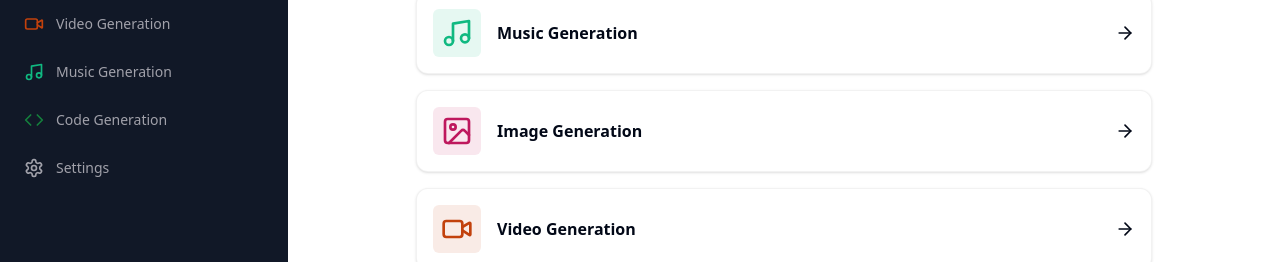
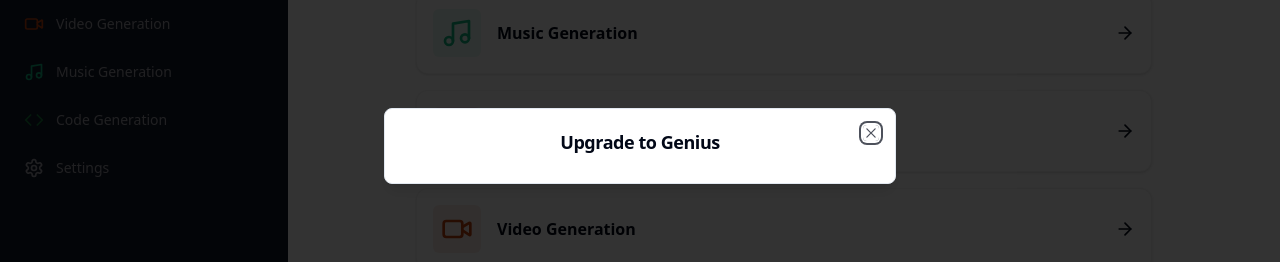
Before and after one commit to mutaremalcolm/saas-ai-platform-with-chat-gpt-integration, a Next.js app: page /dashboard in a window 1280 px wide. Shown: the part 254-516 px from the top of the page. Built offline with nearby package versions, Linux system fonts and the light colour scheme; no server answers.

Commit message:
feat: added dialog component from shadcn, to prompt users to upgrade to premium

```diff
--- a/app/(dashboard)/layout.tsx
+++ b/app/(dashboard)/layout.tsx
@@ -13,7 +13,7 @@
   return (
     <div className="h-full relative">
       <div className="hidden h-full md:flex md:w-72 md:flex-col
-      md:fixed md:inset-y-0 z-[80] bg-gray-900">
+      md:fixed md:inset-y-0 bg-gray-900">
        <Sidebar apiLimitCount={apiLimitCount}/>
       </div>
       <main className="md:pl-72">
--- a/app/layout.tsx
+++ b/app/layout.tsx
@@ -2,6 +2,7 @@
 import localFont from "next/font/local";
 import "./globals.css";
 import { ClerkProvider } from "@clerk/nextjs";
+import { ModalProvider } from "@/components/modal-provider";
 
 const geistSans = localFont({
   src: "./fonts/GeistVF.woff",
@@ -30,6 +31,7 @@
         <body
           className={`${geistSans.variable} ${geistMono.variable} antialiased`}
         >
+          <ModalProvider />
           {children}
         </body>
       </html>
--- a/components/pro-modal.tsx
+++ b/components/pro-modal.tsx
@@ -1,9 +1,27 @@
 "use client";
 
+import { useProModal } from "@/hooks/use-pro-modal";
+import {
+    Dialog,
+    DialogContent,
+    DialogTitle,
+    DialogHeader
+} from "./ui/dialog";
+
 export const ProModal = () => {
+    const proModal = useProModal();
+
     return (
         <div>
-            Pro Modal
+            <Dialog open={proModal.isOpen} onOpenChange={proModal.onClose}>
+                <DialogContent>
+                    <DialogHeader>
+                        <DialogTitle className="flex justify-center items-center flex-col gap-y-4 pb-2">
+                            Upgrade to Genius
+                        </DialogTitle>
+                    </DialogHeader>
+                </DialogContent>
+            </Dialog>
         </div>
     )
 }
--- /dev/null
+++ b/components/ui/dialog.tsx
@@ -0,0 +1,122 @@
+"use client"
+
+import * as React from "react"
+import * as DialogPrimitive from "@radix-ui/react-dialog"
+import { Cross2Icon } from "@radix-ui/react-icons"
+
+import { cn } from "@/lib/utils"
+
+const Dialog = DialogPrimitive.Root
+
+const DialogTrigger = DialogPrimitive.Trigger
+
+const DialogPortal = DialogPrimitive.Portal
+
+const DialogClose = DialogPrimitive.Close
+
+const DialogOverlay = React.forwardRef<
+  React.ElementRef<typeof DialogPrimitive.Overlay>,
+  React.ComponentPropsWithoutRef<typeof DialogPrimitive.Overlay>
+>(({ className, ...props }, ref) => (
+  <DialogPrimitive.Overlay
+    ref={ref}
+    className={cn(
+      "fixed inset-0 z-50 bg-black/80  data-[state=open]:animate-in data-[state=closed]:animate-out data-[state=closed]:fade-out-0 data-[state=open]:fade-in-0",
+      className
+    )}
+    {...props}
+  />
+))
+DialogOverlay.displayName = DialogPrimitive.Overlay.displayName
+
+const DialogContent = React.forwardRef<
+  React.ElementRef<typeof DialogPrimitive.Content>,
+  React.ComponentPropsWithoutRef<typeof DialogPrimitive.Content>
+>(({ className, children, ...props }, ref) => (
+  <DialogPortal>
+    <DialogOverlay />
+    <DialogPrimitive.Content
+      ref={ref}
+      className={cn(
+        "fixed left-[50%] top-[50%] z-50 grid w-full max-w-lg translate-x-[-50%] translate-y-[-50%] gap-4 border bg-background p-6 shadow-lg duration-200 data-[state=open]:animate-in data-[state=closed]:animate-out data-[state=closed]:fade-out-0 data-[state=open]:fade-in-0 data-[state=closed]:zoom-out-95 data-[state=open]:zoom-in-95 data-[state=closed]:slide-out-to-left-1/2 data-[state=closed]:slide-out-to-top-[48%] data-[state=open]:slide-in-from-left-1/2 data-[state=open]:slide-in-from-top-[48%] sm:rounded-lg",
+        className
+      )}
+      {...props}
+    >
+      {children}
+      <DialogPrimitive.Close className="absolute right-4 top-4 rounded-sm opacity-70 ring-offset-background transition-opacity hover:opacity-100 focus:outline-none focus:ring-2 focus:ring-ring focus:ring-offset-2 disabled:pointer-events-none data-[state=open]:bg-accent data-[state=open]:text-muted-foreground">
+        <Cross2Icon className="h-4 w-4" />
+        <span className="sr-only">Close</span>
+      </DialogPrimitive.Close>
+    </DialogPrimitive.Content>
+  </DialogPortal>
+))
+DialogContent.displayName = DialogPrimitive.Content.displayName
+
+const DialogHeader = ({
+  className,
+  ...props
+}: React.HTMLAttributes<HTMLDivElement>) => (
+  <div
+    className={cn(
+      "flex flex-col space-y-1.5 text-center sm:text-left",
+      className
+    )}
+    {...props}
+  />
+)
+DialogHeader.displayName = "DialogHeader"
+
+const DialogFooter = ({
+  className,
+  ...props
+}: React.HTMLAttributes<HTMLDivElement>) => (
+  <div
+    className={cn(
+      "flex flex-col-reverse sm:flex-row sm:justify-end sm:space-x-2",
+      className
+    )}
+    {...props}
+  />
+)
+DialogFooter.displayName = "DialogFooter"
+
+const DialogTitle = React.forwardRef<
+  React.ElementRef<typeof DialogPrimitive.Title>,
+  React.ComponentPropsWithoutRef<typeof DialogPrimitive.Title>
+>(({ className, ...props }, ref) => (
+  <DialogPrimitive.Title
+    ref={ref}
+    className={cn(
+      "text-lg font-semibold leading-none tracking-tight",
+      className
+    )}
+    {...props}
+  />
+))
+DialogTitle.displayName = DialogPrimitive.Title.displayName
+
+const DialogDescription = React.forwardRef<
+  React.ElementRef<typeof DialogPrimitive.Description>,
+  React.ComponentPropsWithoutRef<typeof DialogPrimitive.Description>
+>(({ className, ...props }, ref) => (
+  <DialogPrimitive.Description
+    ref={ref}
+    className={cn("text-sm text-muted-foreground", className)}
+    {...props}
+  />
+))
+DialogDescription.displayName = DialogPrimitive.Description.displayName
+
+export {
+  Dialog,
+  DialogPortal,
+  DialogOverlay,
+  DialogTrigger,
+  DialogClose,
+  DialogContent,
+  DialogHeader,
+  DialogFooter,
+  DialogTitle,
+  DialogDescription,
+}
--- a/hooks/use-pro-modal.tsx
+++ b/hooks/use-pro-modal.tsx
@@ -7,7 +7,7 @@
 };
 
 export const useProModal = create<useProModalStore>((set) => ({
-    isOpen: false,
+    isOpen: true,
     onOpen: () => set({ isOpen: true }),
     onClose: () => set({ isOpen: false }),
 }))
```
